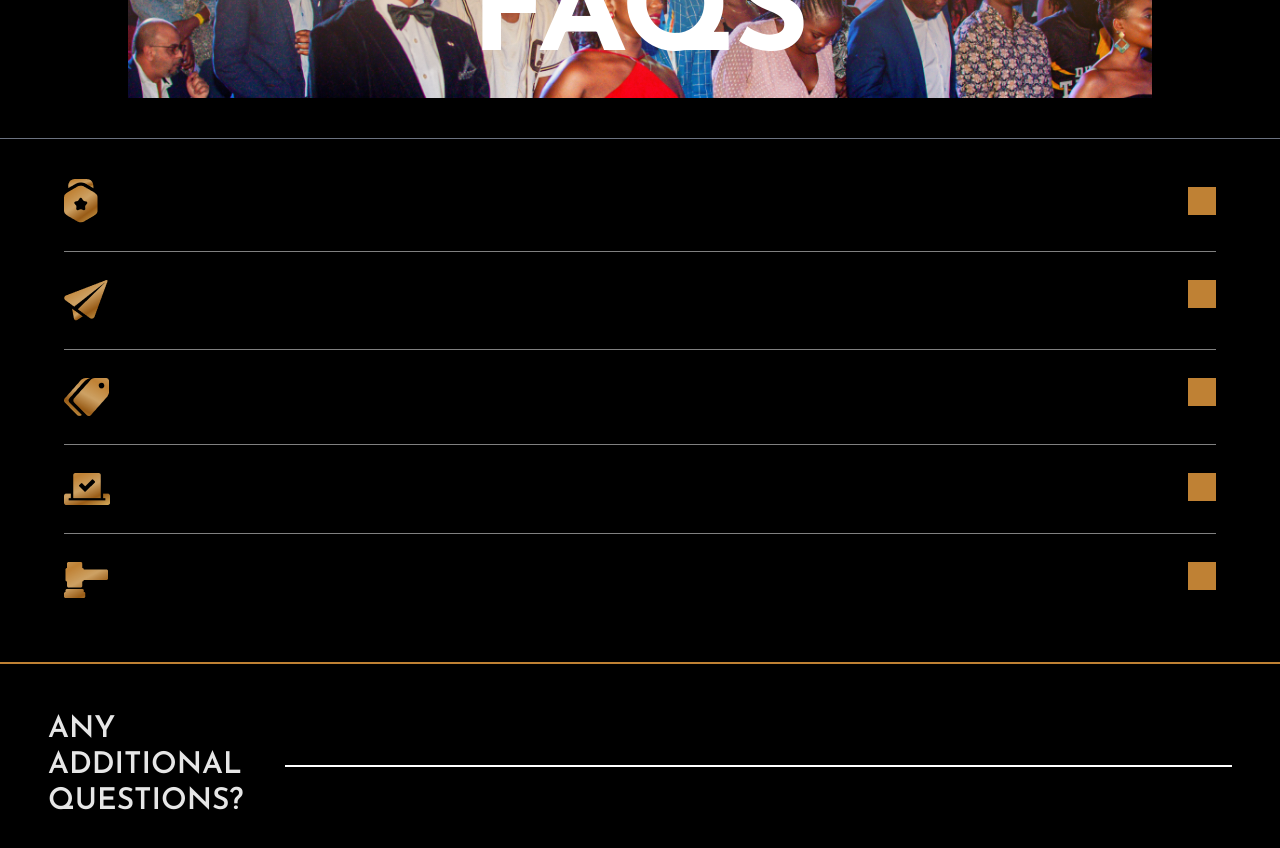
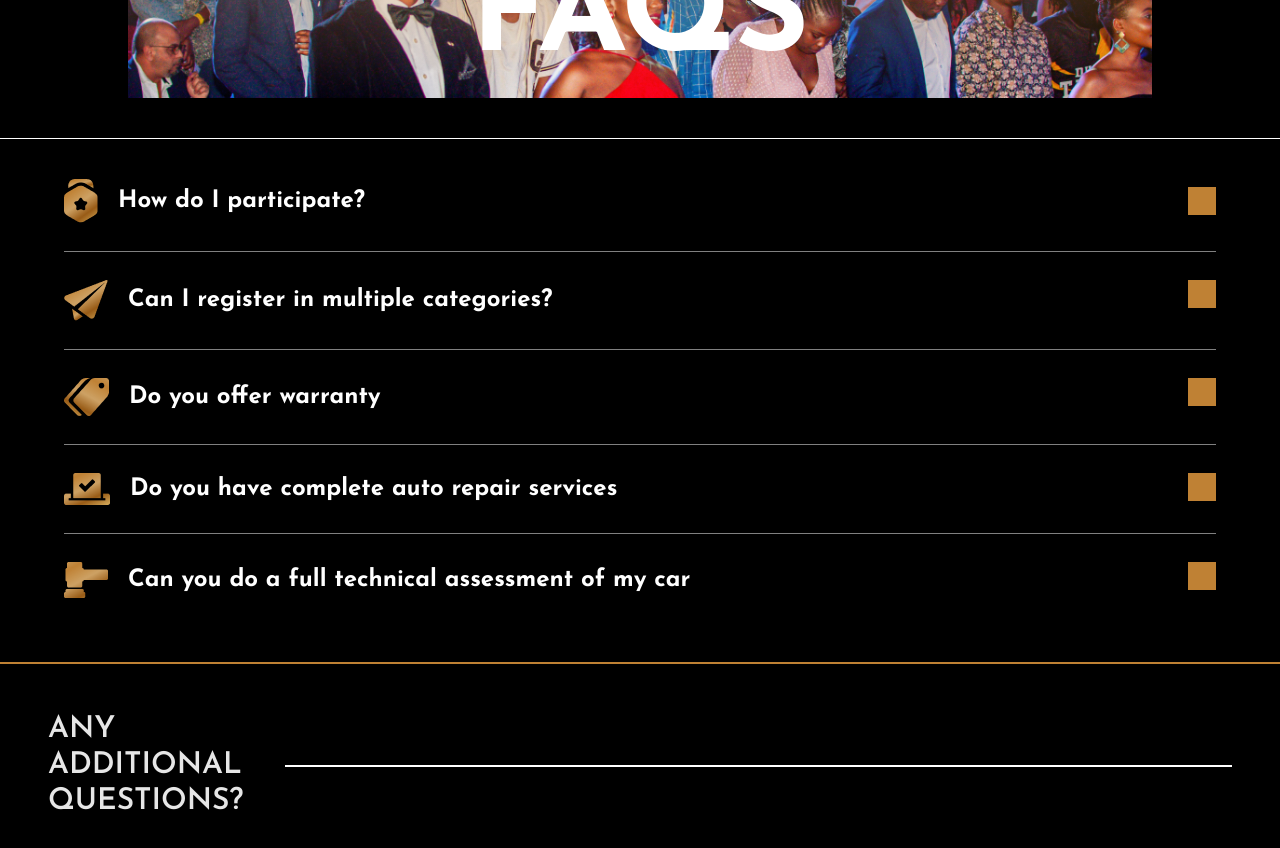
Before and after one commit to Kimutai01/people-s-choice, a React (Vite) app: page /faqs in a window 1280 px wide. Shown: the part 540-1388 px from the top of the page. Built offline with nearby package versions, Linux system fonts and the light colour scheme.

Commit message:
Text update

```diff
--- a/src/components/FaqsComponents/FaqDropdown.jsx
+++ b/src/components/FaqsComponents/FaqDropdown.jsx
@@ -8,7 +8,7 @@ const FaqDropdown = () => {
     setActiveParagraphIndex(activeParagraphIndex === index ? null : index);
   };
   return (
-    <div className="bg-[#000] border-t-[1px] pb-16 border-gray-500 mt-10">
+    <div className="bg-[#000] border-t-[1px] pb-16 border-[#fff] mt-10">
       {" "}
       <div className="flex flex-col mx-auto md:w-[90%] p-5 md:p-0 pt-10 ">
         <div className="mt-10 ">
@@ -16,7 +16,7 @@ const FaqDropdown = () => {
             className={`md:text-2xl text-2xl text-transparent bg-clip-text font-bold items-center flex justify-between text-[#fff]`}
             onClick={() => toggleParagraphVisibility(0)}
           >
-            <div className="flex items-center">
+            <div className="flex items-center text-[#fff]">
               <img src="/1.png" alt="" className="mr-5" />
               How do I participate?
             </div>
@@ -48,7 +48,7 @@ const FaqDropdown = () => {
               className={`md:text-2xl text-2xl text-transparent bg-clip-text font-bold  flex justify-between text-[#fff]`}
               onClick={() => toggleParagraphVisibility(1)}
             >
-              <div className="flex items-center">
+              <div className="flex items-center text-[#fff]">
                 <img src="/2.png" alt="" className="mr-5" />
                 Can I register in multiple categories?
               </div>
@@ -80,7 +80,7 @@ const FaqDropdown = () => {
               className={`md:text-2xl text-2xl text-transparent bg-clip-text font-bold  flex justify-between text-[#fff]`}
               onClick={() => toggleParagraphVisibility(2)}
             >
-              <div className="flex items-center">
+              <div className="flex items-center text-[#fff]">
                 <img src="/3.png" alt="" className="mr-5" />
                 Do you offer warranty
               </div>
@@ -110,7 +110,7 @@ const FaqDropdown = () => {
               className={`md:text-2xl text-2xl text-transparent bg-clip-text font-bold  flex justify-between text-[#fff]`}
               onClick={() => toggleParagraphVisibility(3)}
             >
-              <div className="flex items-center">
+              <div className="flex items-center text-[#fff]">
                 <img src="/4.png" alt="" className="mr-5" />
                 Do you have complete auto repair services
               </div>
@@ -141,7 +141,7 @@ const FaqDropdown = () => {
               className={`md:text-2xl text-2xl text-transparent bg-clip-text font-bold  flex justify-between text-[#fff]`}
               onClick={() => toggleParagraphVisibility(4)}
             >
-              <div className="flex items-center">
+              <div className="flex items-center text-[#fff]">
                 <img src="/5.png" alt="" className="mr-5" />
                 Can you do a full technical assessment of my car
               </div>
```
